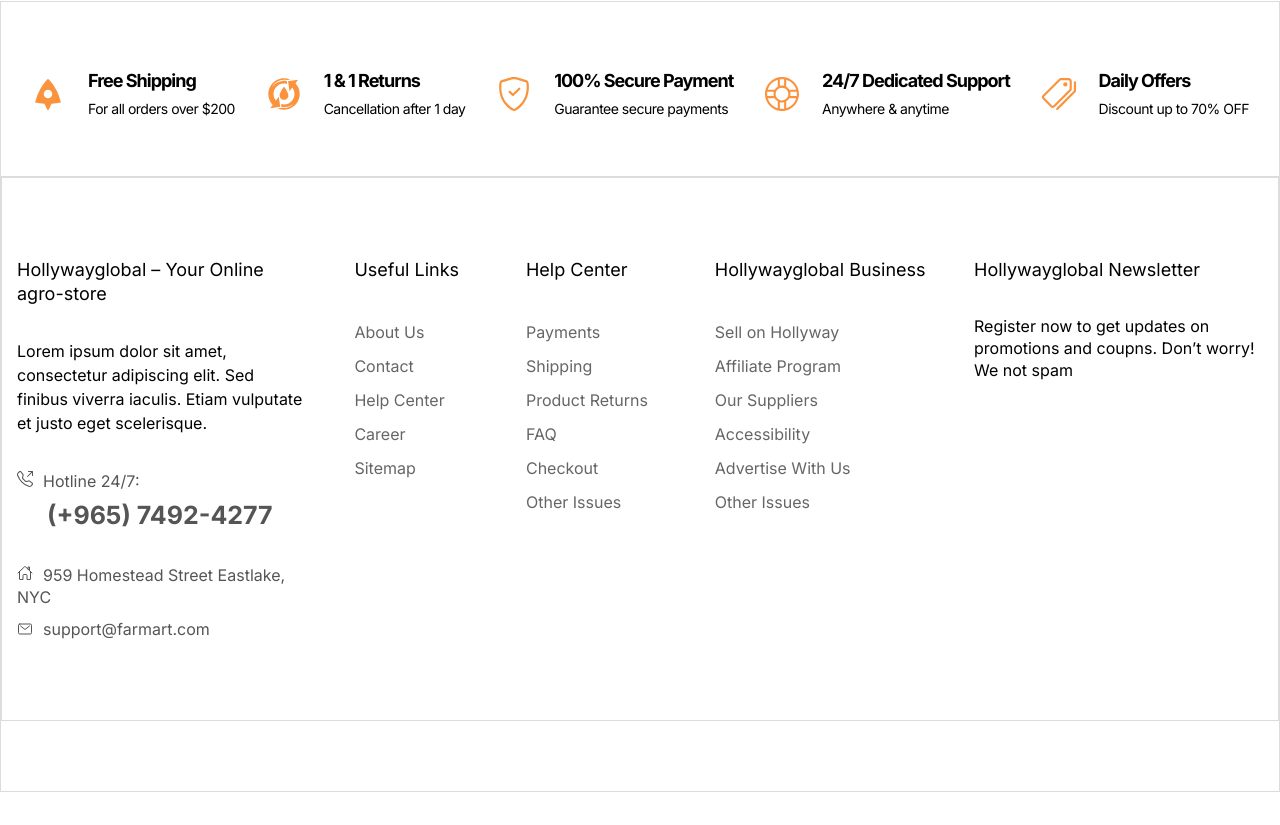
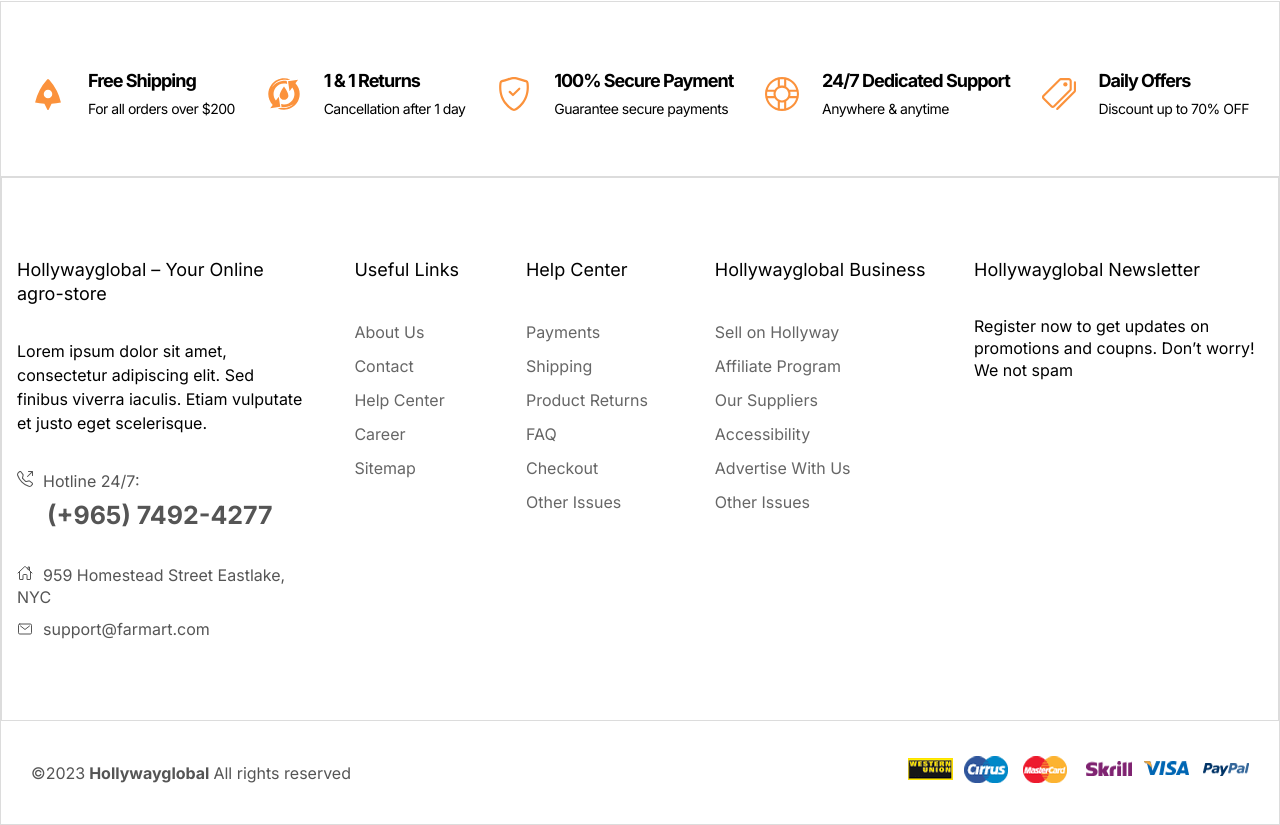
Before and after one commit to Ilesanmi-Erioluwa-Victor/hollyway_front, a Next.js app: page / in a window 1280 px wide. Shown: the part 6154-6979 px from the top of the page. Before the commit the page ends 6946 px from the top, so only its background shows below. Built offline with nearby package versions, Linux system fonts and the light colour scheme.

Commit message:
working on footer

```diff
--- a/src/components/Footer.tsx
+++ b/src/components/Footer.tsx
@@ -10,6 +10,8 @@
 } from 'react-icons/io5';
 import { footer_data } from 'src/data/footer.data';
 import Link from 'next/link';
+import Image from "next/image"
+import Payment from "../assets/images/payment.png"
 
 const data = [
   {
@@ -170,15 +172,36 @@
                     </p>
                   </div>
                 </div>
-
               </section>
             </article>
           </div>
         </div>
       </section>
 
-      <section className="py-[2.1875rem]">
-    <div></div>
+      <section className='py-[2.1875rem]'>
+        <div className='max-[1680px]:w-full max-[1680px]:px-[1.875rem] flex justify-between items-center'>
+          <div className='flex-1 text-left justify-start flex item-center'>
+            <div className='mr-[2.5rem] text-[#555] flex gap-1'>
+              &copy;{new Date().getFullYear()}
+              <b>Hollywayglobal</b>
+              All rights reserved
+            </div>
+          </div>
+
+          <div className="flex item-center">
+            <div>
+              <ul className='mx-[-0.1563rem] p-0'>
+                <li className='inline-block px-[0.1563rem]'>
+                  <Link href="#">
+                  <Image src={Payment} alt="payment"/>
+                  </Link>
+                </li>
+    </ul>
+            </div>
+          </div>
+
+          <div></div>
+        </div>
       </section>
     </footer>
   );
```
Also changed, not shown: src/assets/images/payment.png (added).
